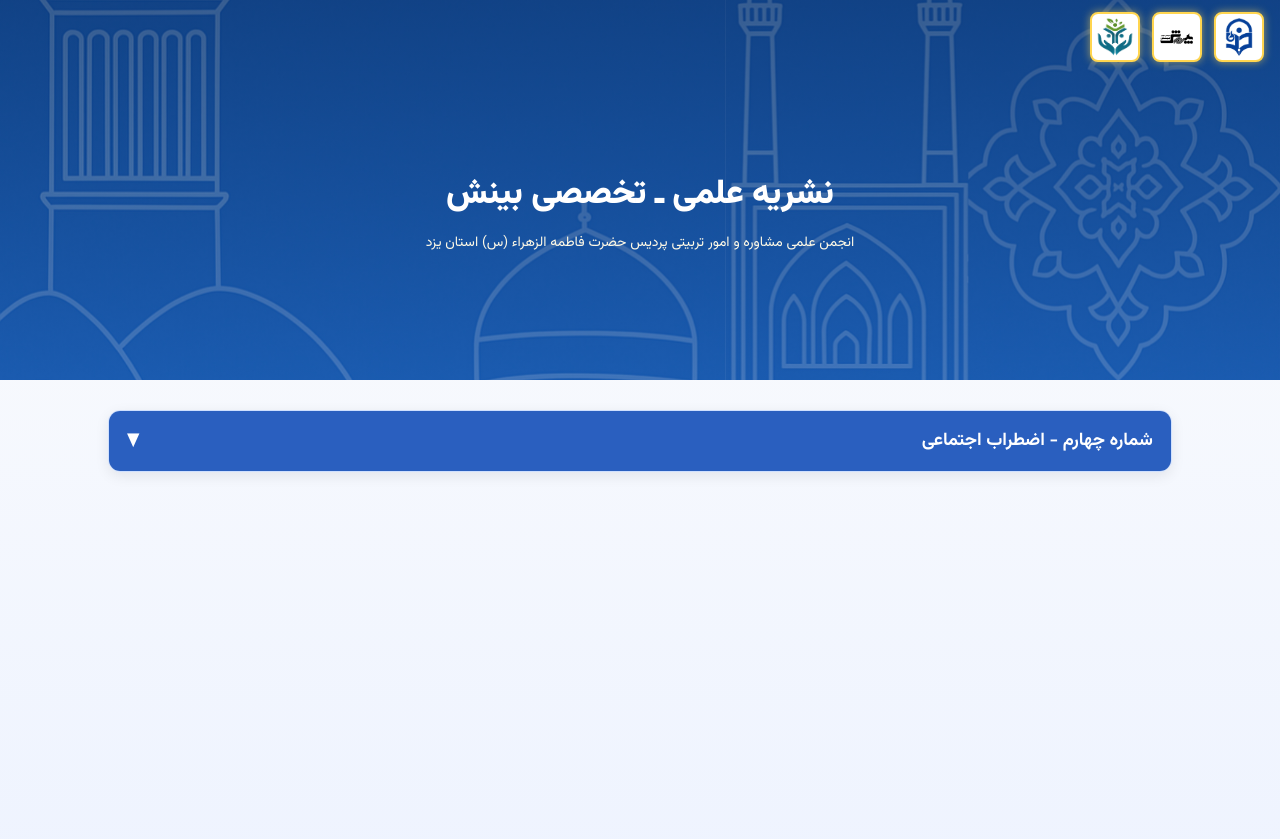
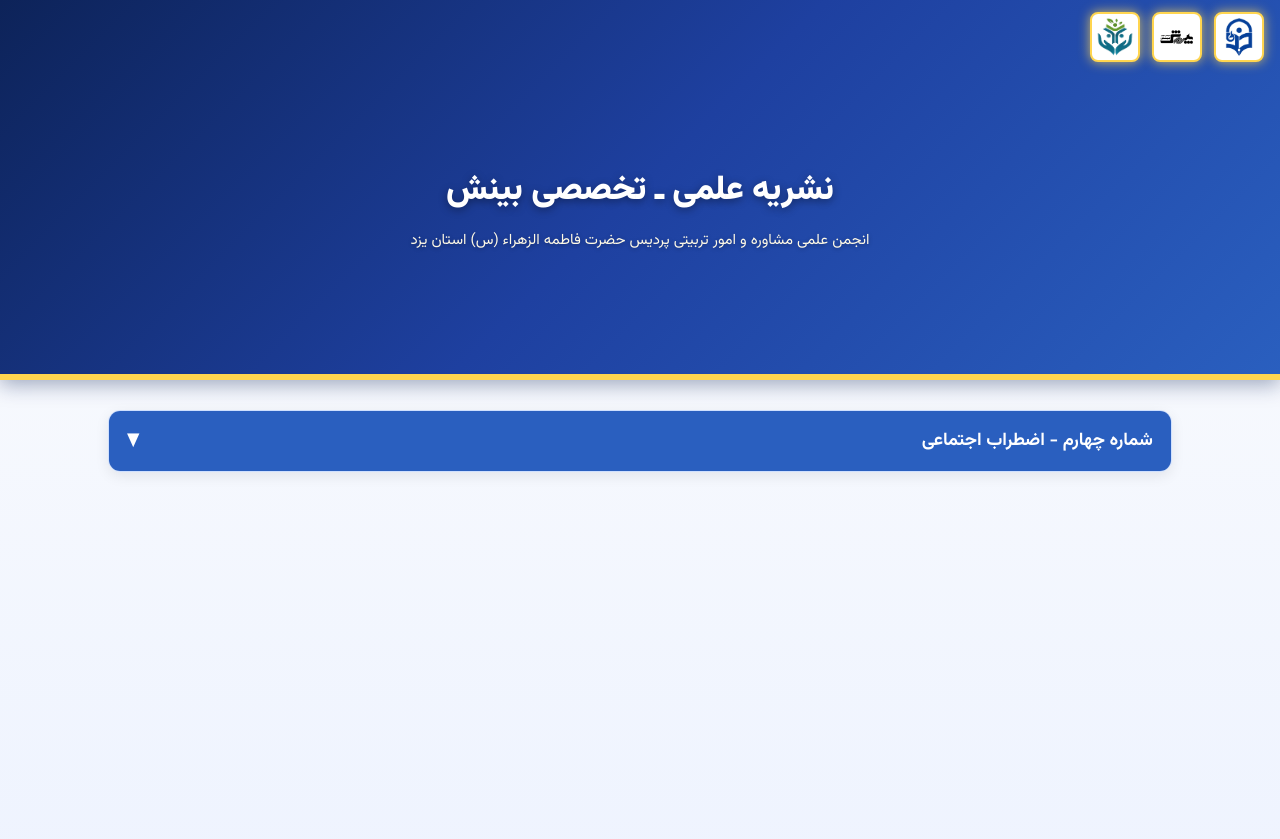
Before and after one commit to bineshcfu403/BineshJournal, a plain HTML site: page index.html in a window 1280 px wide. Shown: the top 839 px of the page. Drawn offline with Linux system fonts and the light colour scheme.

Commit message:
Update index.html

```diff
--- a/index.html
+++ b/index.html
@@ -27,27 +27,27 @@
       position: relative;
       color: #fff;
       text-align: center;
-      border-bottom: 4px solid var(--accent-yellow);
-      /* استفاده از تصویر هدر آپلود شده */
-      background:
-        linear-gradient(180deg, rgba(13,35,89,0.55) 0%, rgba(32,75,160,0.45) 100%),
-        url('images/yazd-header.jpg') no-repeat center center;
-      background-size: cover;
-      min-height: 380px; /* فقط ارتفاع را بزرگ‌تر کردیم */
+      border-bottom: 6px solid var(--yellow); /* زرد طلایی */
+      /* حذف کامل عکس پس‌زمینه */
+      background: linear-gradient(135deg, #0d2359 0%, #1e40a0 50%, #2a5fbf 100%);
+      min-height: 380px;
       display:flex;
       flex-direction:column;
       justify-content:center;
       padding: 36px 20px;
+      box-shadow: 0 4px 20px rgba(13,35,89,0.4);
     }
   header h1{
     margin:40px 0 0 0;
     font-size: clamp(24px, 3.8vw, 34px);
     font-weight: 900;
+    text-shadow: 0 2px 8px rgba(0,0,0,0.4);
   }
   header .subtitle{
     margin-top:6px;
-    font-size:14px;
+    font-size:15px;
     color:#fffae6;
+    text-shadow: 0 1px 4px rgba(0,0,0,0.3);
   }
   .logos{
     position:absolute;
@@ -64,7 +64,7 @@
     background:#fff;
     padding:4px;
     border:2px solid var(--yellow);
-    box-shadow:0 0 8px rgba(255, 213, 79, 0.6);
+    box-shadow:0 0 12px rgba(255, 213, 79, 0.8);
   }
   @media (max-width: 480px){
     .logos{ gap:8px; }
@@ -208,6 +208,7 @@
   <h1>نشریه علمی ـ تخصصی بینش</h1>
   <div class="subtitle">انجمن علمی مشاوره و امور تربیتی پردیس حضرت فاطمه الزهراء (س) استان یزد</div>
 </header>
+
 <main class="container">
   <!-- شماره چهارم -->
   <div class="accordion">
@@ -244,6 +245,7 @@
     </div>
   </div>
 </main>
+
 <footer>
   <div class="right">تمامی حقوق سایت محفوظ می‌باشد</div>
   <div class="left">
```
